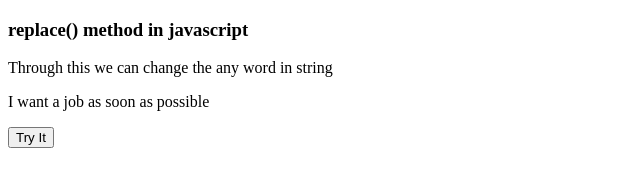
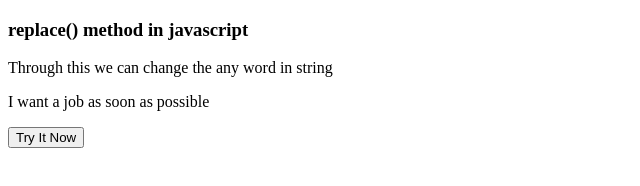
Before and after one commit to Sayantan131/Coding_School_for_JS, a plain HTML site: page ex39.html in a window 1280 px wide. Shown: the full height of the page, 0-640 px from the left. Drawn offline with Linux system fonts and the light colour scheme.

Commit message:
Update ex39.html

```diff
--- a/ex39.html
+++ b/ex39.html
@@ -9,7 +9,7 @@
     <h3>replace() method in javascript</h3>
     <p>Through this we can change the any word in string</p>
     <p id="demo">I want a job as soon as possible</p>
-    <button onclick="myFunction();">Try It</button>
+    <button onclick="myFunction();">Try It Now</button>
     <script>
         function myFunction(){
             let text  = document.getElementById('demo').innerHTML;
```
